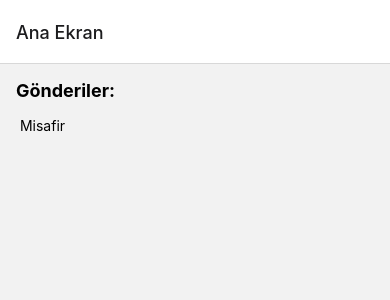
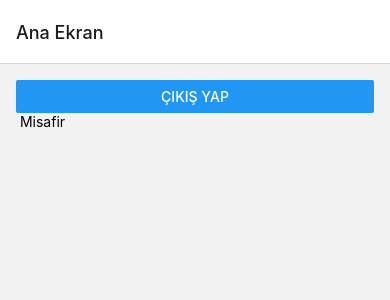
Before and after one commit to kmustafa0/blogMobile2, a React Native app: screen / in a window 390 px wide. Both pictures are taken after a click on the button "MISAFIR GIRIŞI". Shown: the top 300 px of the page. Built offline with nearby package versions, Linux system fonts and the light colour scheme; no server answers.

Commit message:
exit button

```diff
--- a/Screens/HomeScreen.js
+++ b/Screens/HomeScreen.js
@@ -5,6 +5,7 @@
   FlatList,
   TouchableOpacity,
   StyleSheet,
+  Button,
 } from "react-native";
 
 const API_URL = "https://blog.mustafakole.dev/api";
@@ -34,6 +35,9 @@
     navigation.navigate("Post", { postId });
   };
 
+  const handleExit = () => {
+    navigation.navigate("Login");
+  };
   const renderPost = ({ item }) => {
     return (
       <TouchableOpacity
@@ -54,7 +58,15 @@
 
   return (
     <View style={styles.container}>
-      <Text style={styles.heading}>Gönderiler:</Text>
+      <View style={styles.buttonContainer}>
+        <View style={styles.buttonWrapper}>
+          <Button
+            title="Çıkış yap"
+            onPress={handleExit}
+            style={styles.button}
+          />
+        </View>
+      </View>
       <Text> {welcomeMessage} </Text>
       <FlatList
         data={posts}
```
